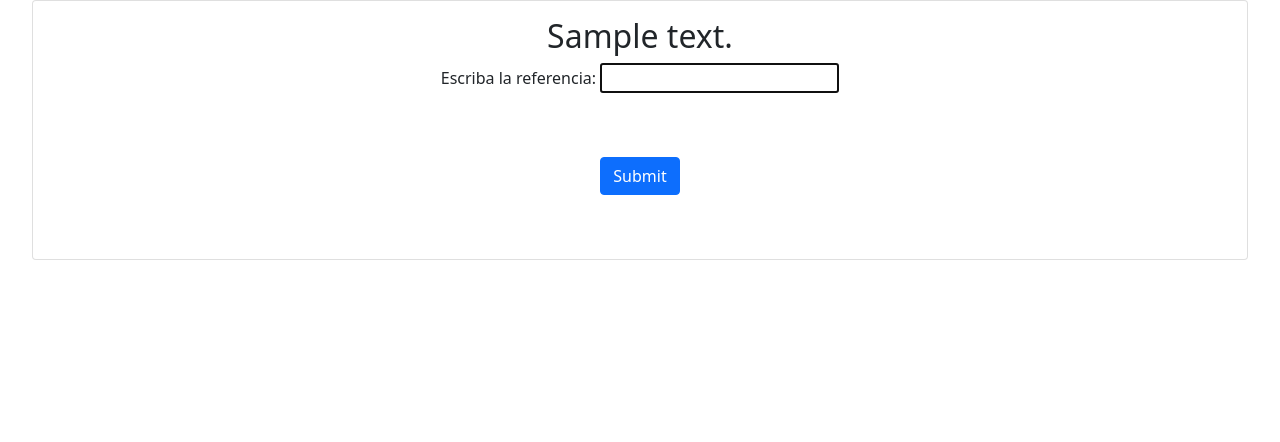
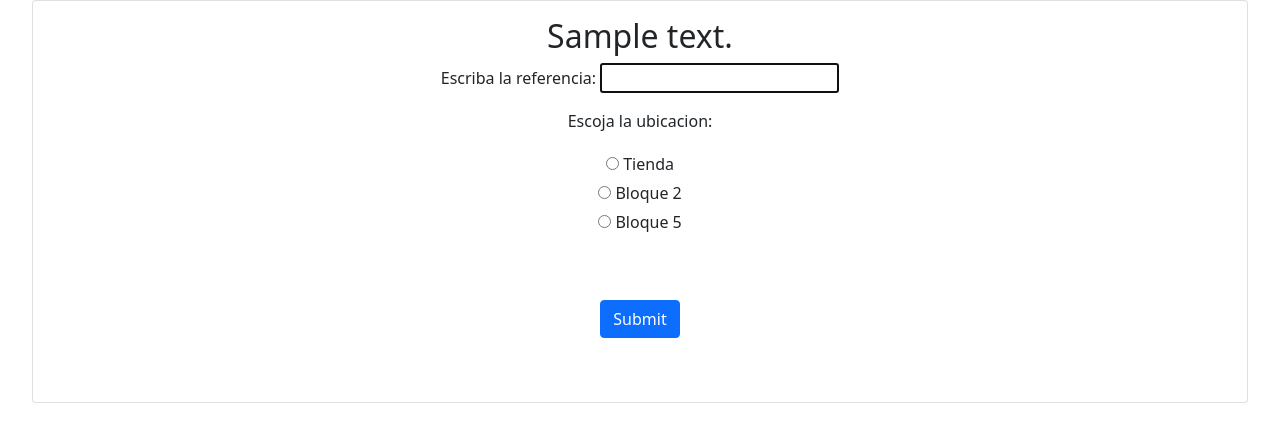
Before and after one commit to adrianvh33/inventario, a Django app: template lector/templates/lector/leer.html in a window 1280 px wide. Shown: the part 54-496 px from the top of the page. Run offline with Django 4.2, Linux system fonts and the light colour scheme; the template is opened without the code that fills it: values that come from a table or form of the project are taken from there, most other values are stand-ins (such as "Sample title", 1, 10 or a date in 2020).

Commit message:
se agrega opciones de ubicaicon el lectura

```diff
--- a/lector/forms.py
+++ b/lector/forms.py
@@ -1,4 +1,8 @@
 from django import forms
 
 class LeerForm(forms.Form):
+    CHOICES=[('tienda','Tienda'),
+         ('bloque2','Bloque 2'),
+         ('bloque5','Bloque 5') ]
     referencia = forms.CharField(label='Escriba la referencia',widget=forms.TextInput(attrs={'id':'refe', 'autofocus': 'autofocus'}))
+    ubicacion = forms.ChoiceField(choices=CHOICES,label='Escoja la ubicacion', widget=forms.RadioSelect(attrs={'id':'radio', 'class':'my-2'}))
--- a/lector/templates/lector/leer.html
+++ b/lector/templates/lector/leer.html
@@ -1,10 +1,12 @@
 {% extends "base.html" %}
+{% load static %}
 {% block content%}
-<div class="form-group">
-    <h2>{{note}}</h2>
+<div class="form-group"  onsubmit="myFunction()">
+    <h2 >{{note}}</h2>
     <form  method="POST"   >{% csrf_token %}
         {{form.as_p}}
         <button type="submit" class="btn btn-primary my-5">Submit</button>
     </form>
 </div>
+<script src="{% static 'js/barcode.js' %}"></script>
 {% endblock %}
--- /dev/null
+++ b/static/js/barcode.js
@@ -0,0 +1,15 @@
+
+
+function myFunction() {
+    let ubicacion = document.querySelector('input[name="ubicacion"]:checked');
+    localStorage.setItem('ubicacionSaved',ubicacion.id);
+ }
+
+ function saveCheck(){
+    const ubicacionSaved = localStorage.getItem('ubicacionSaved');
+    if(ubicacionSaved){
+        let ubicacion = document.querySelector(`#${ubicacionSaved}`);
+        ubicacion.checked = true
+    }
+ }
+ saveCheck()
```
Also changed, not shown: lector/views.py (+21 -7 lines), db.sqlite3, static/js/index.js (line endings or trailing spaces).
